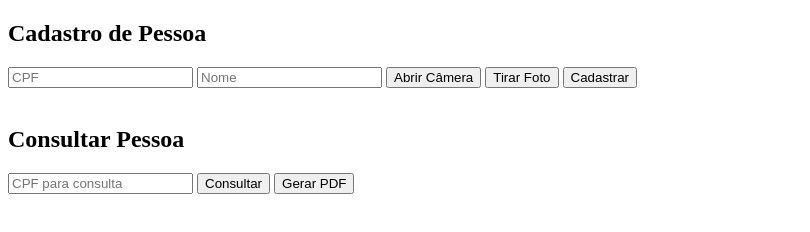
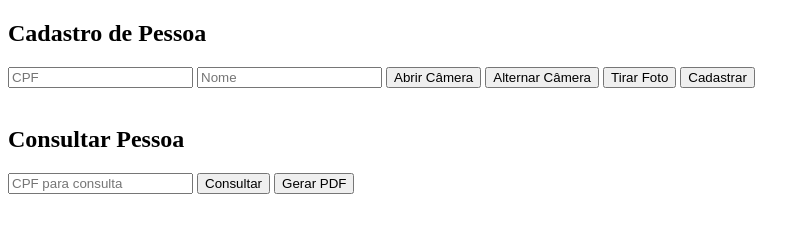
Before and after one commit to Lost-Fernandes/cpfcadastro.github.app, a plain HTML site: page index.html in a window 1280 px wide. Shown: the whole page, without its empty margins (0-810 px from the left). Drawn offline with nearby package versions, Linux system fonts and the light colour scheme.

Commit message:
Update index.html

```diff
--- a/index.html
+++ b/index.html
@@ -11,6 +11,7 @@
     <input type="text" id="cpf" placeholder="CPF">
     <input type="text" id="nome" placeholder="Nome">
     <button onclick="abrirCamera()">Abrir Câmera</button>
+    <button onclick="alternarCamera()">Alternar Câmera</button>
     <button onclick="capturarFoto()">Tirar Foto</button>
     <button onclick="cadastrarPessoa()">Cadastrar</button>
     <br><br>
```
